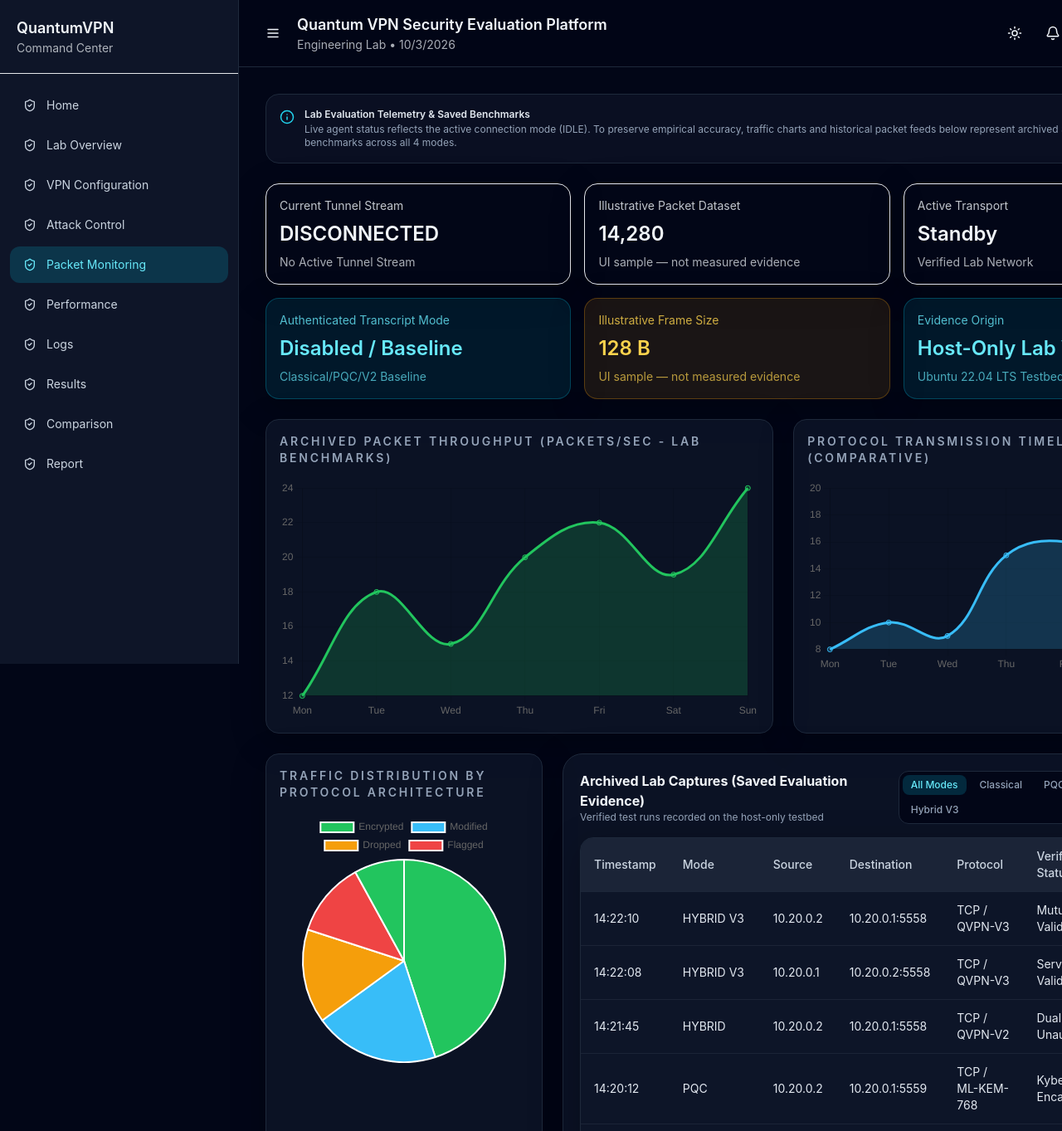
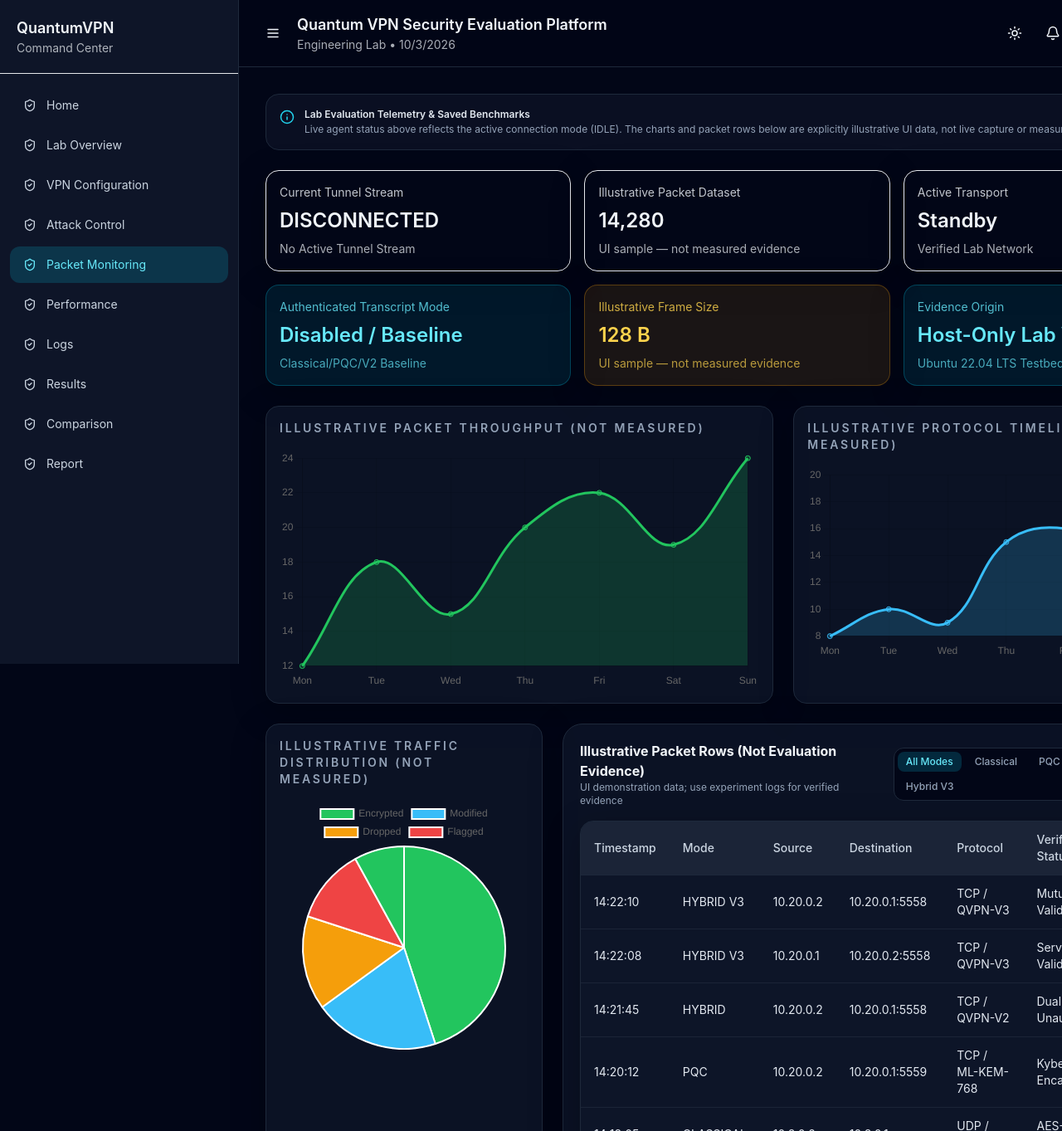
Before and after one commit to basavaprabhu0504/dashboard-main.zip, a React (Vite) app in the folder Dashboard-main/: page /packets in a window 1280 px wide. Shown: the top 1363 px of the page at 83% size. Built offline with nearby package versions, Linux system fonts and the light colour scheme; no server answers; the HTML template or start-up script is replaced by a standard one.

Commit message:
feat(packets): add Hybrid V3 mode filter and packet rows disclosure

```diff
--- a/Dashboard-main/src/pages/PacketMonitoring.jsx
+++ b/Dashboard-main/src/pages/PacketMonitoring.jsx
@@ -63,7 +63,7 @@ export default function PacketMonitoring() {
     },
   ];
 
-  // Saved historical/archived capture records from the verified lab test runs
+  // Illustrative UI rows only. These are not measured lab evidence.
   const archivedCaptures = [
     {
       time: '14:22:10',
@@ -136,7 +136,7 @@ export default function PacketMonitoring() {
           <span className="font-semibold text-slate-200 block mb-0.5">
             Lab Evaluation Telemetry & Saved Benchmarks
           </span>
-          Live agent status reflects the active connection mode ({currentMode?.toUpperCase()}). To preserve empirical accuracy, traffic charts and historical packet feeds below represent archived September 22 lab benchmarks across all 4 modes.
+          Live agent status above reflects the active connection mode ({currentMode?.toUpperCase()}). The charts and packet rows below are explicitly illustrative UI data, not live capture or measured experimental evidence.
         </div>
       </div>
 
@@ -156,12 +156,12 @@ export default function PacketMonitoring() {
       {/* Traffic Charts */}
       <div className="grid gap-6 xl:grid-cols-[1.1fr_0.9fr]">
         <LineChartCard
-          title="Archived Packet Throughput (packets/sec - Lab Benchmarks)"
+          title="Illustrative Packet Throughput (not measured)"
           data={mockData.packets.liveFlow}
           color="#22c55e"
         />
         <LineChartCard
-          title="Protocol Transmission Timeline (Comparative)"
+          title="Illustrative Protocol Timeline (not measured)"
           data={mockData.packets.trafficTimeline}
           color="#38bdf8"
         />
@@ -170,7 +170,7 @@ export default function PacketMonitoring() {
       {/* Protocol Breakdown & Evidence Table */}
       <div className="grid gap-6 xl:grid-cols-[0.7fr_1.3fr]">
         <PieChartCard
-          title="Traffic Distribution by Protocol Architecture"
+          title="Illustrative Traffic Distribution (not measured)"
           data={mockData.packets.packetTypes}
         />
 
@@ -178,10 +178,10 @@ export default function PacketMonitoring() {
           <div className="mb-4 flex flex-col sm:flex-row sm:items-center justify-between gap-3">
             <div>
               <h3 className="text-base font-bold text-slate-100">
-                Archived Lab Captures (Saved Evaluation Evidence)
+                Illustrative Packet Rows (Not Evaluation Evidence)
               </h3>
               <p className="text-xs text-slate-400">
-                Verified test runs recorded on the host-only testbed
+                UI demonstration data; use experiment logs for verified evidence
               </p>
             </div>
 
```
